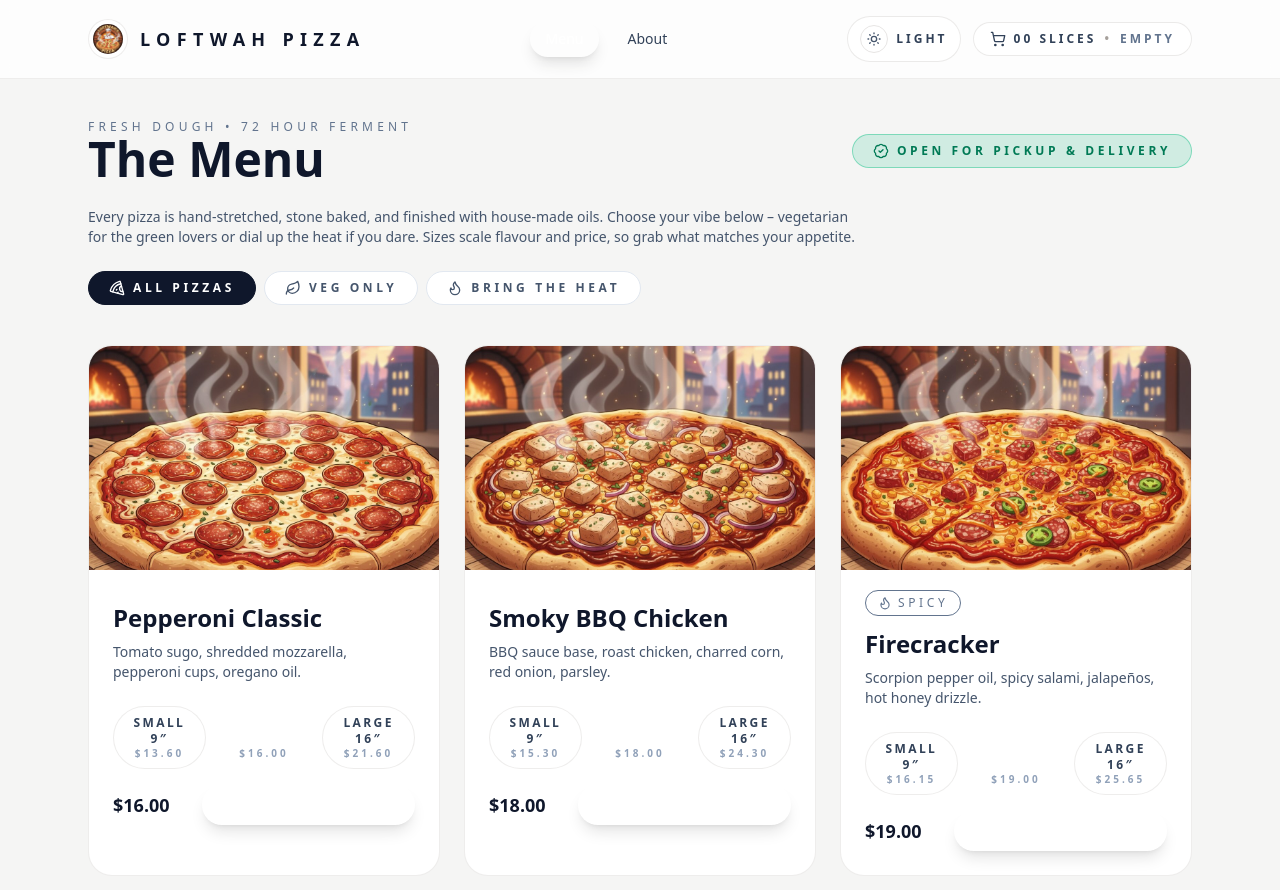
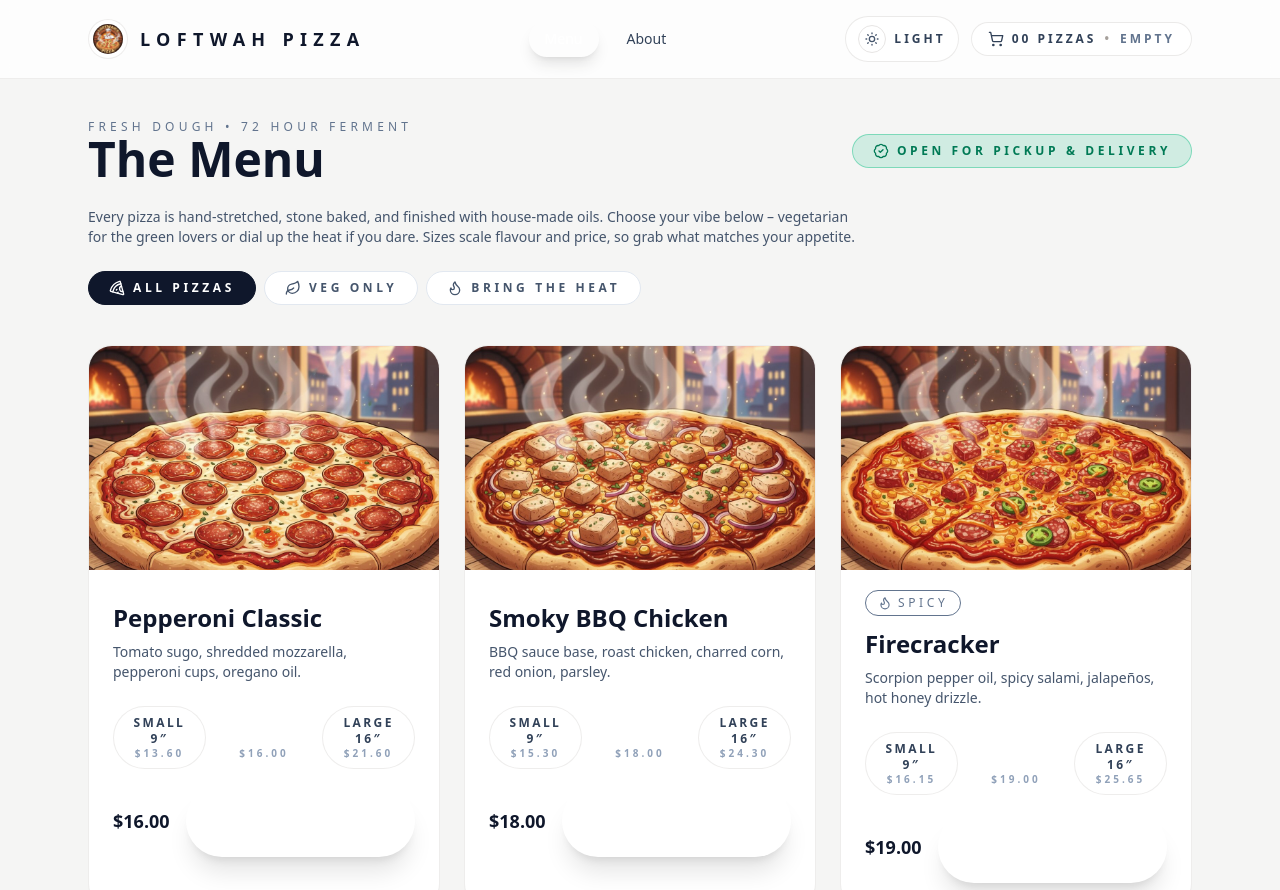
Before and after one commit to loftwah/react-pizza-demo, a React (Vite) app: page / in a window 1280 px wide. Shown: the top 890 px of the page. Built offline with nearby package versions, Linux system fonts and the light colour scheme.

Commit message:
progress

```diff
--- a/src/components/Header.tsx
+++ b/src/components/Header.tsx
@@ -9,6 +9,7 @@ export const Header = () => {
   const totalPrice = useCartStore((state) => state.totalPrice());
   const { theme, toggleTheme } = useTheme();
   const isDark = theme === 'dark';
+  const pizzaLabel = totalItems === 1 ? 'pizza' : 'pizzas';
 
   return (
     <header className="sticky top-0 z-20 border-b border-stone-200/70 bg-white/80 backdrop-blur transition-colors duration-300 dark:border-white/15 dark:bg-neutral-900/80">
@@ -72,7 +73,7 @@ export const Header = () => {
           </button>
           <div className="flex w-full items-center justify-center gap-2 rounded-full border border-stone-200/80 bg-white/70 px-4 py-2 text-xs font-semibold tracking-[0.25em] text-slate-700 uppercase transition-colors md:w-auto md:justify-end dark:border-white/20 dark:bg-white/10 dark:text-white/85">
             <ShoppingCart className="h-4 w-4" aria-hidden="true" />
-            <span>{totalItems.toString().padStart(2, '0')} slices</span>
+            <span>{`${totalItems.toString().padStart(2, '0')} ${pizzaLabel}`}</span>
             <span className="text-stone-400 transition-colors dark:text-white/40">
               •
             </span>
--- a/src/components/PizzaCard.tsx
+++ b/src/components/PizzaCard.tsx
@@ -82,34 +82,34 @@ export const PizzaCard = ({ pizza }: PizzaCardProps) => {
               </button>
             ))}
           </fieldset>
-          <div className="flex items-center justify-between">
+          <div className="flex flex-col gap-4 sm:flex-row sm:items-center sm:justify-between">
             <span className="text-lg font-semibold text-slate-900 dark:text-white">
               {formatCurrency(priceForSize(pizza, selectedSize))}
             </span>
-            <div className="flex items-center gap-2">
+            <div className="flex w-full items-center justify-end gap-3 sm:w-auto">
               {cartItem && (
                 <>
                   <button
                     type="button"
                     onClick={() => decrementItem(cartItem.id)}
-                    className="h-10 w-10 rounded-full border border-stone-300 bg-white text-lg text-slate-700 transition hover:bg-stone-100 dark:border-white/30 dark:bg-white/15 dark:text-white dark:hover:bg-white/25"
+                    className="h-11 w-11 rounded-full border border-stone-300 bg-white text-lg text-slate-700 transition hover:bg-stone-100 focus-visible:outline-none focus-visible:ring-2 focus-visible:ring-brand-300 focus-visible:ring-offset-2 focus-visible:ring-offset-white dark:border-white/30 dark:bg-white/15 dark:text-white dark:hover:bg-white/25 dark:focus-visible:ring-brand-400 dark:focus-visible:ring-offset-neutral-950"
                   >
                     −
                   </button>
-                  <span className="w-8 text-center text-sm font-semibold tracking-[0.2em] text-slate-600 dark:text-white/85">
+                  <span className="w-9 text-center text-sm font-semibold tracking-[0.2em] text-slate-600 dark:text-white/85">
                     {cartItem.quantity}
                   </span>
                   <button
                     type="button"
                     onClick={() => addItem(pizza.id, selectedSize)}
-                    className="border-brand-500/80 bg-brand-500 hover:bg-brand-400 h-10 w-10 rounded-full border text-lg text-white transition dark:border-white/30"
+                    className="h-11 w-11 rounded-full border border-brand-500/80 bg-brand-500 text-lg text-white transition hover:scale-[1.05] hover:bg-brand-400 focus-visible:outline-none focus-visible:ring-2 focus-visible:ring-brand-300 focus-visible:ring-offset-2 focus-visible:ring-offset-white dark:border-white/40 dark:hover:bg-brand-400/90 dark:focus-visible:ring-brand-400 dark:focus-visible:ring-offset-neutral-950"
                   >
                     +
                   </button>
                   <button
                     type="button"
                     onClick={() => removeItem(cartItem.id)}
-                    className="ml-2 text-xs tracking-[0.3em] text-slate-500 uppercase transition hover:text-slate-700 dark:text-white/70 dark:hover:text-white/85"
+                    className="ml-2 text-xs tracking-[0.28em] uppercase text-slate-500 transition hover:text-slate-700 dark:text-white/70 dark:hover:text-white/85"
                   >
                     Clear
                   </button>
@@ -119,10 +119,14 @@ export const PizzaCard = ({ pizza }: PizzaCardProps) => {
                 <button
                   type="button"
                   onClick={handleAdd}
-                  className="from-brand-500 via-brand-500 to-brand-600 shadow-brand-500/30 hover:from-brand-600 hover:to-brand-500 focus-visible:ring-brand-300 dark:focus-visible:ring-brand-400 flex items-center gap-2 rounded-full bg-gradient-to-r px-6 py-2.5 text-sm font-semibold tracking-[0.22em] text-white uppercase shadow-lg transition focus:outline-none focus-visible:ring-2 focus-visible:ring-offset-2 focus-visible:ring-offset-white dark:focus-visible:ring-offset-neutral-950"
+                  aria-label={`Add ${pizza.displayName} pizza to your order`}
+                  className="group/cta relative flex w-full items-center justify-center gap-2 overflow-hidden rounded-full bg-brand-500 px-7 py-3 text-base font-semibold text-white shadow-xl shadow-brand-500/40 transition hover:scale-[1.02] hover:bg-brand-400 focus-visible:outline-none focus-visible:ring-2 focus-visible:ring-brand-200 focus-visible:ring-offset-2 focus-visible:ring-offset-white dark:hover:bg-brand-400/90 dark:focus-visible:ring-brand-400 dark:focus-visible:ring-offset-neutral-950 sm:w-auto"
                 >
-                  <ShoppingCart className="h-4 w-4" aria-hidden="true" />
-                  <span>Add To Order</span>
+                  <ShoppingCart
+                    className="h-5 w-5 transition-transform duration-200 group-hover/cta:-translate-y-0.5"
+                    aria-hidden="true"
+                  />
+                  <span>Add Pizza to Order</span>
                 </button>
               )}
             </div>
--- a/src/index.css
+++ b/src/index.css
@@ -4,7 +4,7 @@
 
 :root {
   color-scheme: light;
-  background-color: #f9f5f1;
+  background-color: #f4f4fa;
 }
 
 html.dark {
@@ -16,14 +16,10 @@ body {
   margin: 0;
   min-height: 100vh;
   font-family: theme('fontFamily.sans');
-  background-color: #fdf7f2;
+  background-color: #f7f6ff;
   background-image:
     radial-gradient(circle at top, rgba(255, 61, 61, 0.12), transparent 55%),
-    radial-gradient(
-      circle at bottom,
-      rgba(255, 156, 153, 0.08),
-      transparent 45%
-    );
+    radial-gradient(circle at bottom, rgba(88, 130, 255, 0.06), transparent 45%);
   transition:
     background-color 0.3s ease,
     background-image 0.3s ease;
```
